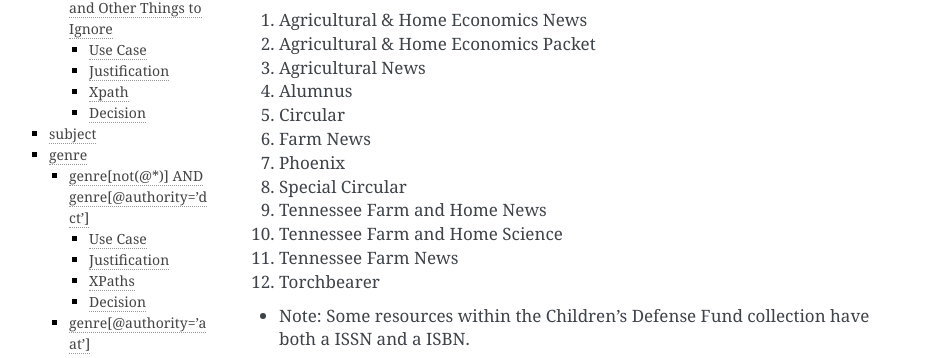
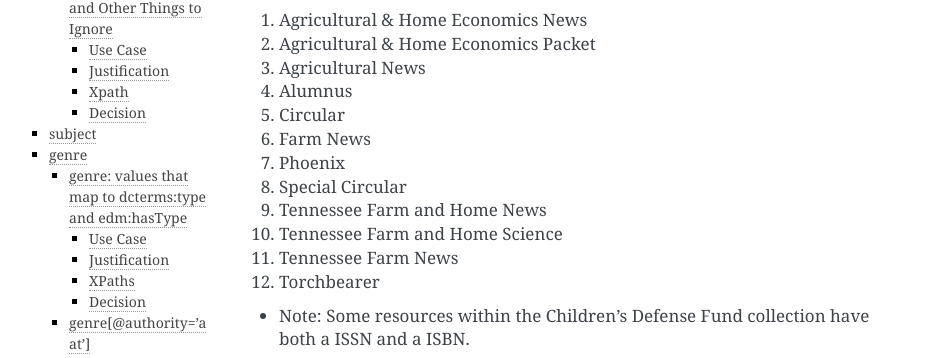
Before and after one commit to UTKcataloging/mods_to_rdf, a Sphinx documentation site: the page built from docs/source/contents/4_draft_mapping.rst, in a window 1280 px wide and 900 px high, scrolled down 4728 px. Shown: the part 94-452 px from the top of the window, without its empty margins (171-1101 px from the left). Built offline with Sphinx 7.4.7, drawn with Linux system fonts in a browser that asks for light colours; formulas are drawn with MathJax 3; some of the changed text lies outside the part shown.

Commit message:
Update section title to hopefully be more transparent about the values being discussed.

```diff
--- a/docs/source/contents/4_draft_mapping.rst
+++ b/docs/source/contents/4_draft_mapping.rst
@@ -1794,8 +1794,8 @@
 | edm:hasType     | URI/String Literal | N/A   |
 +-----------------+--------------------+-------+
 
-genre[not(@*)] AND genre[@authority='dct']
-------------------------------------------
+genre: values that map to dcterms:type and edm:hasType
+------------------------------------------------------
 
 Use Case
 ^^^^^^^^
```
